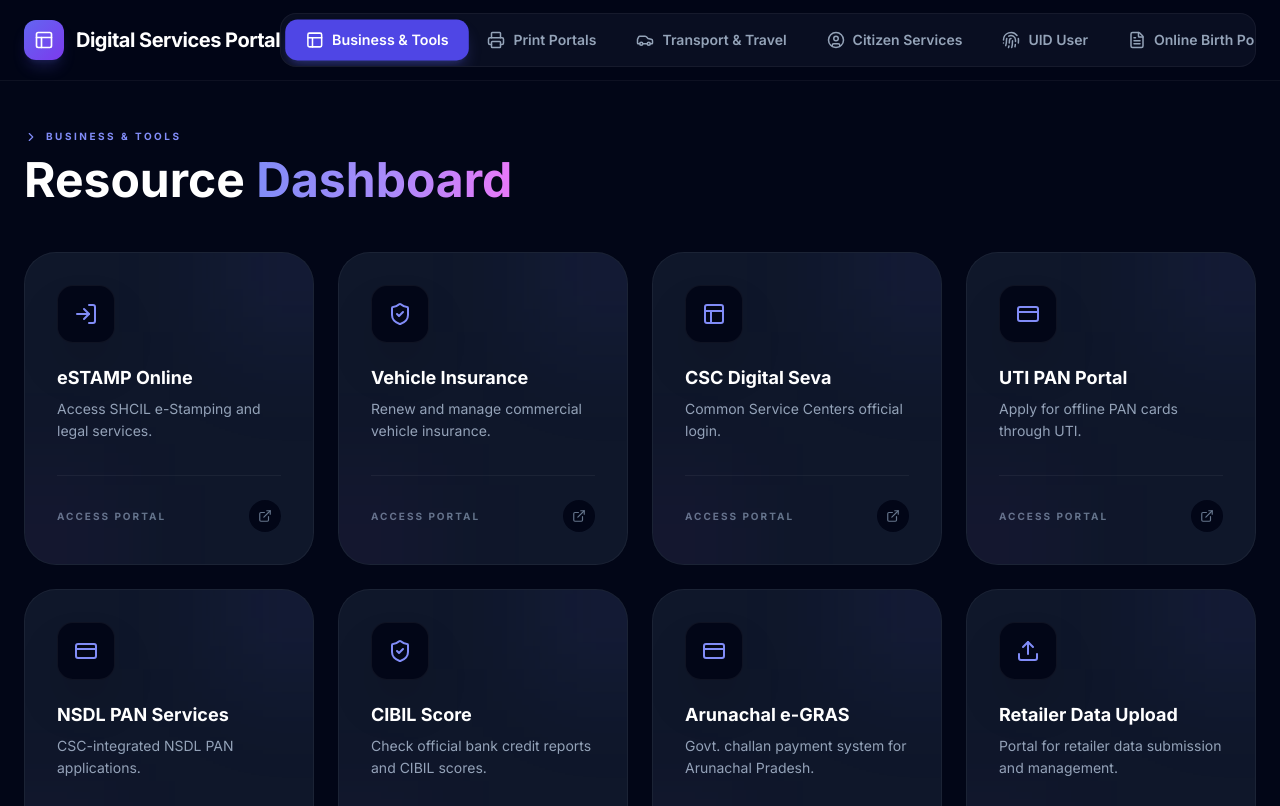
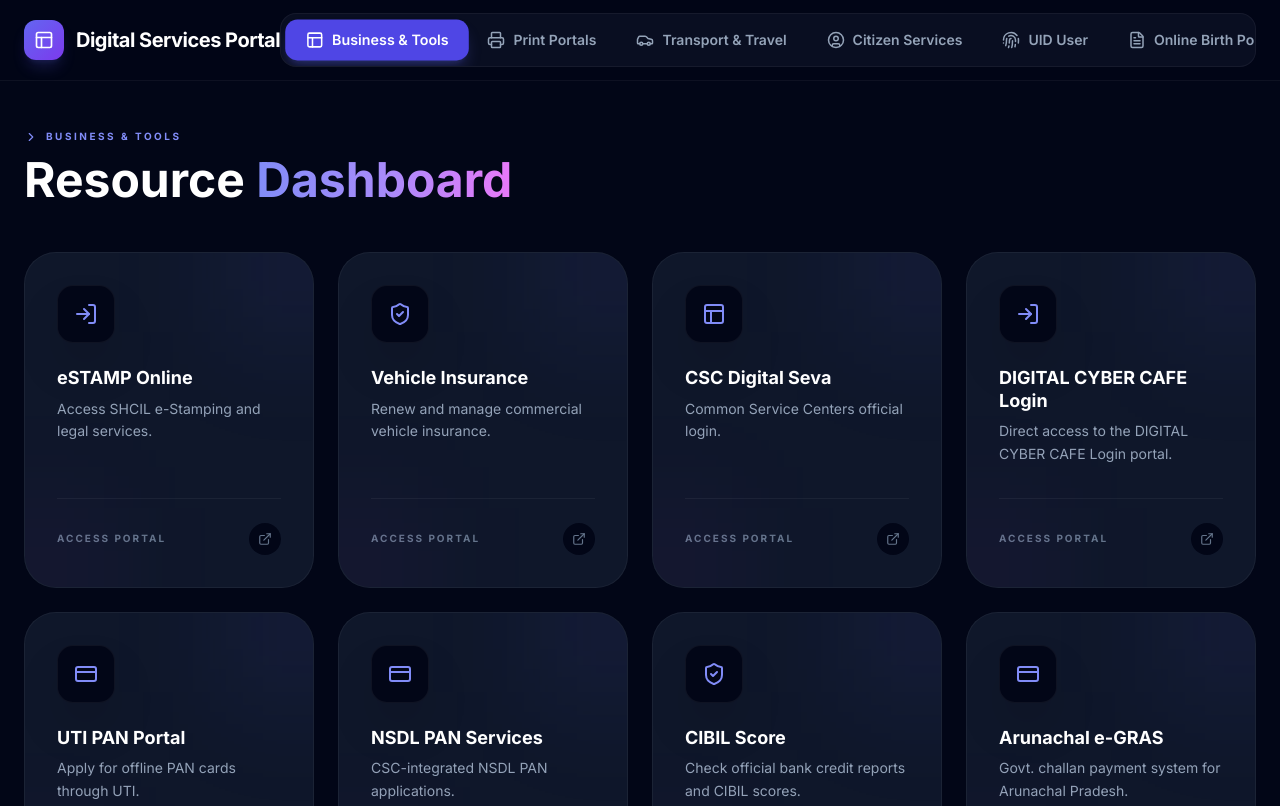
Before and after one commit to hemantaphukan/Digital-World-Cafe, a React (Vite) app: page / in a window 1280 px wide. Shown: the top 806 px of the page. Built offline with nearby package versions, Linux system fonts and the light colour scheme.

Commit message:
refactor: update UCL Seva login portal URL
Update the service destination and label for the Prosewa
login entry to reflect the new UCL Seva portal URL.

```diff
--- a/App.tsx
+++ b/App.tsx
@@ -30,7 +30,7 @@
   { id: 11, category: 'uid-user', label: 'Mobile Link Status', url: 'https://myaadhaar.uidai.gov.in/check-aadhaar-validity/en', icon: Smartphone, description: 'Verify which mobile number is linked to your Aadhaar.' },
   { id: 33, category: 'uid-user', label: 'Verify Aadhaar', url: 'https://myaadhaar.uidai.gov.in/verifyAadhaar', icon: ShieldCheck, description: 'Verify any Aadhaar number to check its validity.' },
   { id: 36, category: 'uid-user', label: 'UC-Digiucore Login', url: 'https://digiucore.in/login.php', icon: ShieldCheck, description: 'Direct access to the UID Client management portal.' },
-  { id: 53, category: 'uid-user', label: 'UC- Prosewa login', url: 'https://prosewa.in/login.php', icon: ShieldCheck, description: 'Direct access to the Prosewa UID management portal.' },
+  { id: 53, category: 'uid-user', label: 'UCL Seva Login', url: 'https://adharallinone.info/login.php', icon: ShieldCheck, description: 'Direct access to the UCL Seva UID management portal.' },
 
   // Citizen Services (Tab 4)
   { id: 13, category: 'citizen', label: 'PAN-Aadhaar Link', url: 'https://eportal.incometax.gov.in/iec/foservices/#/pre-login/link-aadhaar-status', icon: LinkIcon, description: 'Check Income Tax PAN and Aadhaar linkage status.' },
@@ -51,6 +51,7 @@
   { id: 3, category: 'business', label: 'eSTAMP Online', url: 'https://www.shcilestamp.com/OnlineStamping/OlnEsi', icon: LogIn, description: 'Access SHCIL e-Stamping and legal services.' },
   { id: 6, category: 'business', label: 'Vehicle Insurance', url: 'https://www.pbpartners.com/', icon: ShieldCheck, description: 'Renew and manage commercial vehicle insurance.' },
   { id: 18, category: 'business', label: 'CSC Digital Seva', url: 'https://digitalseva.csc.gov.in/', icon: Layout, description: 'Common Service Centers official login.' },
+  { id: 72, category: 'business', label: 'DIGITAL CYBER CAFE Login', url: 'https://akprinthub.com/', icon: LogIn, description: 'Direct access to the DIGITAL CYBER CAFE Login portal.' },
   { id: 20, category: 'business', label: 'UTI PAN Portal', url: 'https://sathsafar.in/portallogin/login', icon: CreditCard, description: 'Apply for offline PAN cards through UTI.' },
   { id: 22, category: 'business', label: 'NSDL PAN Services', url: 'https://egovcsc.csccloud.in/nsdl/', icon: CreditCard, description: 'CSC-integrated NSDL PAN applications.' },
   { id: 24, category: 'business', label: 'CIBIL Score', url: 'https://bureau.csccloud.in/', icon: ShieldCheck, description: 'Check official bank credit reports and CIBIL scores.' },
```
